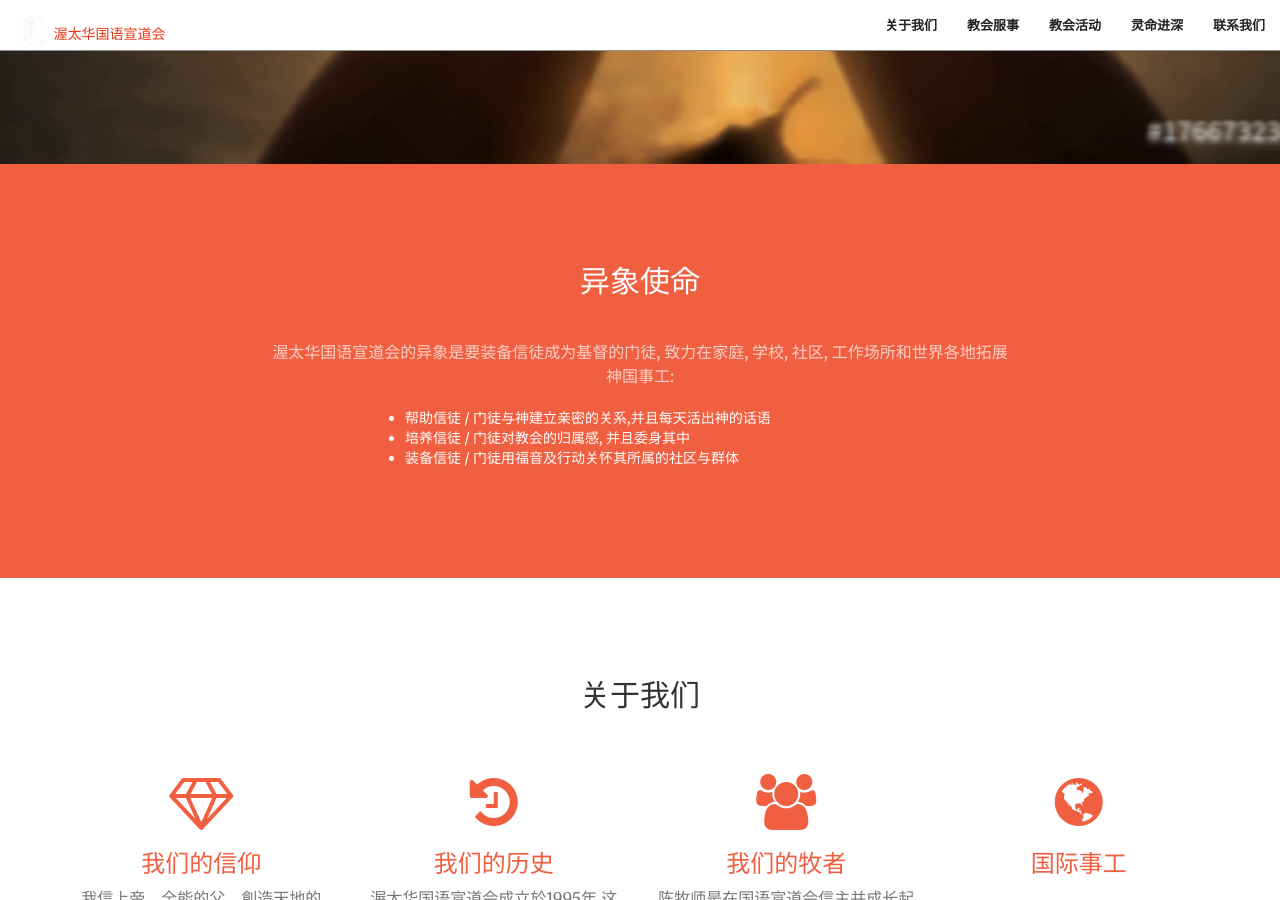
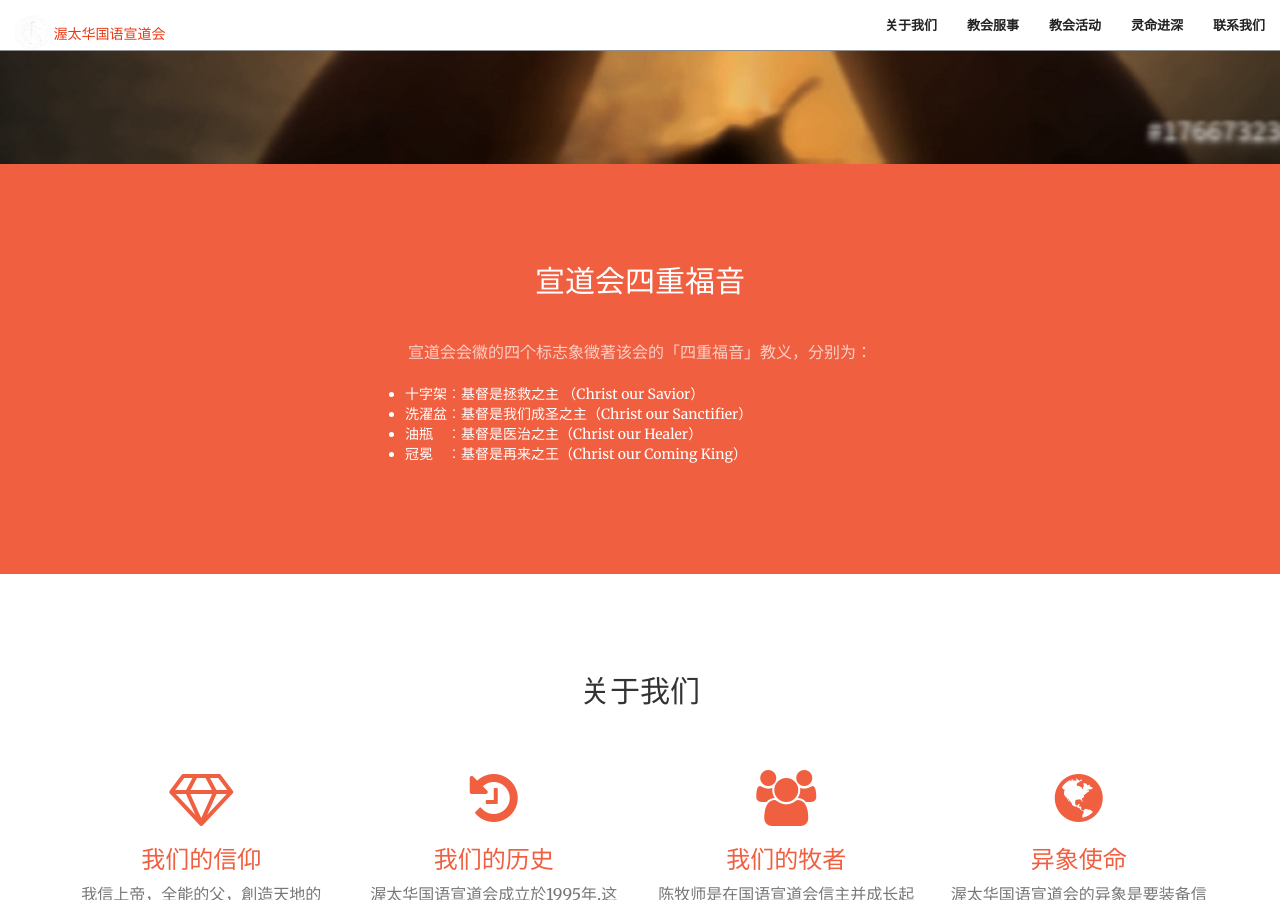
Before and after one commit to JonasYow/ottawaomac, a Jekyll site: the page built from index.html, in a window 1280 px wide and 900 px high, scrolled down 736 px. Built offline with Jekyll 4.4.1, drawn with Linux system fonts in a browser that asks for light colours; some of the changed text lies outside the part shown.

Commit message:
Update second page content

```diff
--- a/_data/omac.yaml
+++ b/_data/omac.yaml
@@ -13,7 +13,7 @@
   link: pastor.html
   content: 陈牧师是在国语宣道会信主并成长起来的。2003年受神呼召献身，进神学院学习；2007年回国语宣道会服侍至今。他带领教会与东门宣道会合作，建立了自己的新堂。从此，教会开始了自己的新篇章。
 
-- title: 国际事工
+- title: 异象使命
   icon: globe
   link:
-  content:
+  content: 渥太华国语宣道会的异象是要装备信徒成为基督的门徒, 致力在家庭, 学校, 社区, 工作场所和世界各地拓展神国事工, <li>帮助信徒 / 门徒与神建立亲密的关系,并且每天活出神的话语</li><li>培养信徒 / 门徒对教会的归属感, 并且委身其中 </li><li>装备信徒 / 门徒用福音及行动关怀其所属的社区与群体 </li>
--- a/_includes/call-to-action.html
+++ b/_includes/call-to-action.html
@@ -2,13 +2,14 @@
     <div class="container">
         <div class="row">
             <div class="col-lg-8 col-lg-offset-2 text-center">
-                <h2 class="section-heading">异象使命</h2>
+                <h2 class="section-heading">宣道会四重福音</h2>
                 <hr class="light">
-                <p class="text-faded">渥太华国语宣道会的异象是要装备信徒成为基督的门徒, 致力在家庭, 学校, 社区, 工作场所和世界各地拓展神国事工:</p>
+                <p class="text-faded">宣道会会徽的四个标志象徵著该会的「四重福音」教义，分别为：</p>
                 <ul class="col-lg-8 col-lg-offset-2 col-sm-6 col-sm-offset-3 text-left">
-                    <li>帮助信徒 / 门徒与神建立亲密的关系,并且每天活出神的话语</li>
-                    <li>培养信徒 / 门徒对教会的归属感, 并且委身其中 </li>
-                    <li>装备信徒 / 门徒用福音及行动关怀其所属的社区与群体 </li>
+                    <li>十字架︰基督是拯救之主 （Christ our Savior）</li>
+                    <li>洗濯盆︰基督是我们成圣之主（Christ our Sanctifier）</li>
+                    <li>油瓶　︰基督是医治之主（Christ our Healer）</li>
+                    <li>冠冕　︰基督是再来之王（Christ our Coming King）</li>
                 </ul>
                 <!-- <a href="#" class="btn btn-default btn-xl">欢迎</a> -->
             </div>
```
